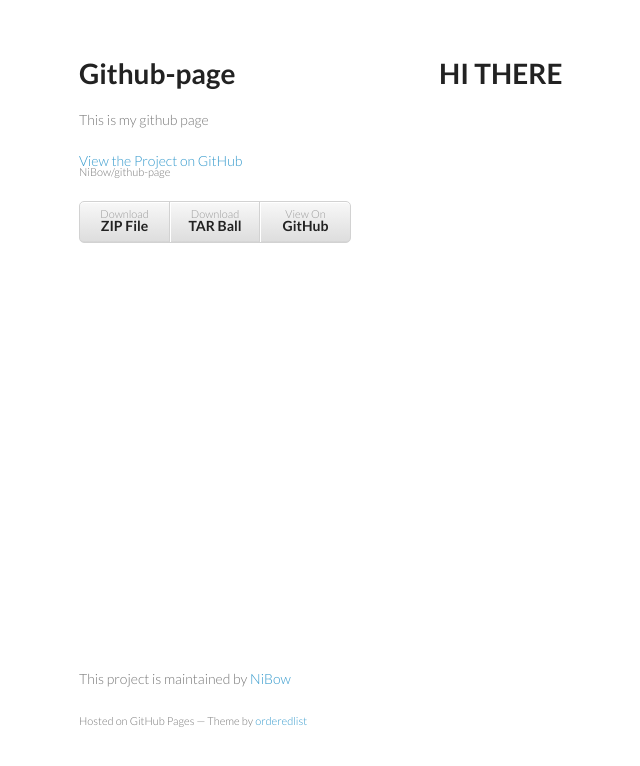
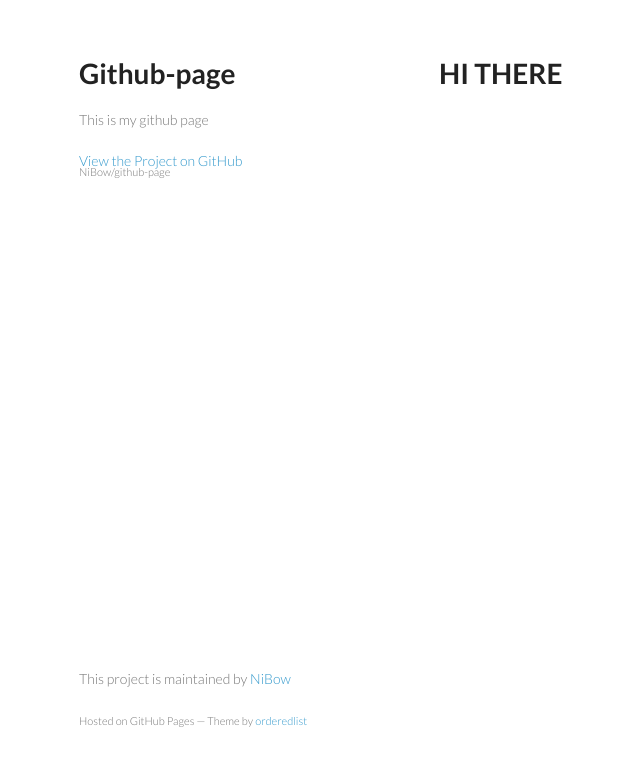
Before and after one commit to NiBow/github-page, a plain HTML site: page index.html in a window 1280 px wide. Shown: the whole page, without its empty margins (131-771 px from the left). Drawn offline with Linux system fonts and the light colour scheme.

Commit message:
Update index.html

```diff
--- a/index.html
+++ b/index.html
@@ -21,11 +21,7 @@
         <p class="view"><a href="https://github.com/NiBow/github-page">View the Project on GitHub <small>NiBow/github-page</small></a></p>
 
 
-        <ul>
-          <li><a href="https://github.com/NiBow/github-page/zipball/master">Download <strong>ZIP File</strong></a></li>
-          <li><a href="https://github.com/NiBow/github-page/tarball/master">Download <strong>TAR Ball</strong></a></li>
-          <li><a href="https://github.com/NiBow/github-page">View On <strong>GitHub</strong></a></li>
-        </ul>
+
       </header>
       <section>
         <h1>HI THERE</h1>
```
